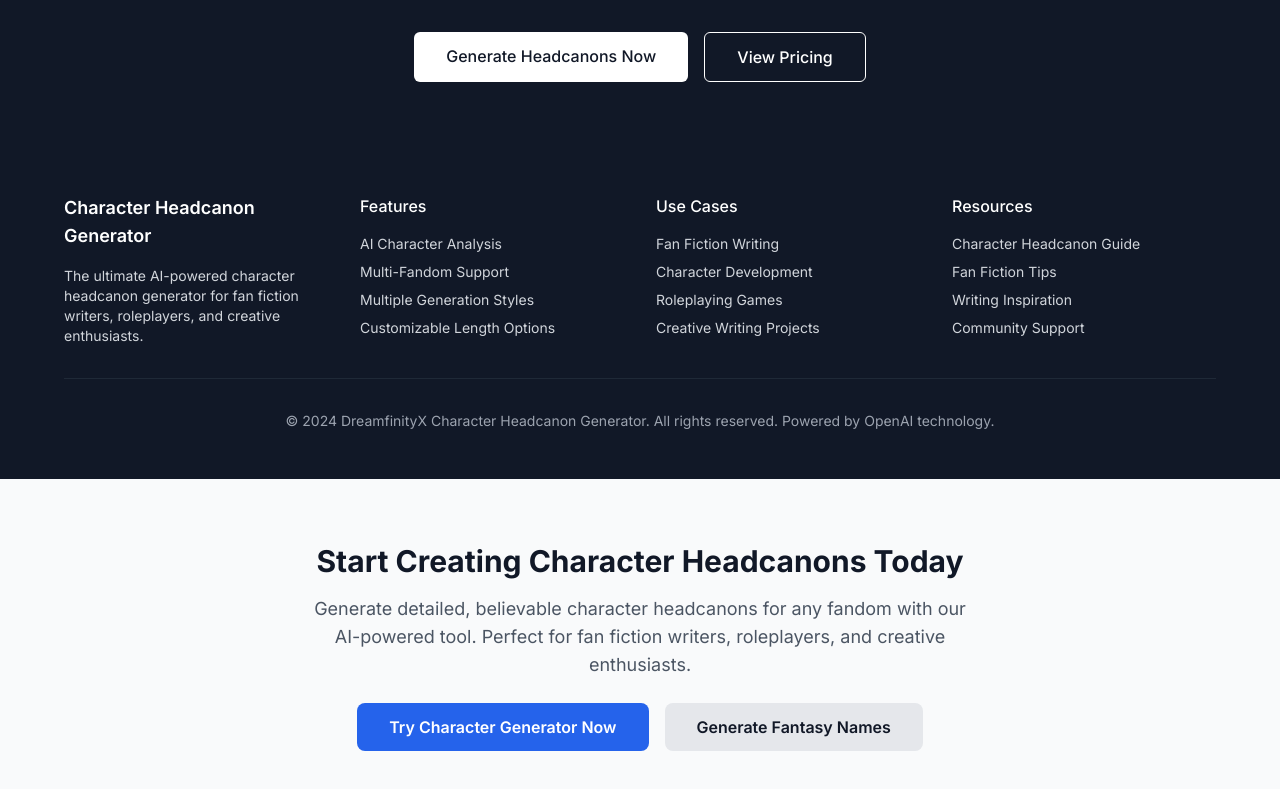
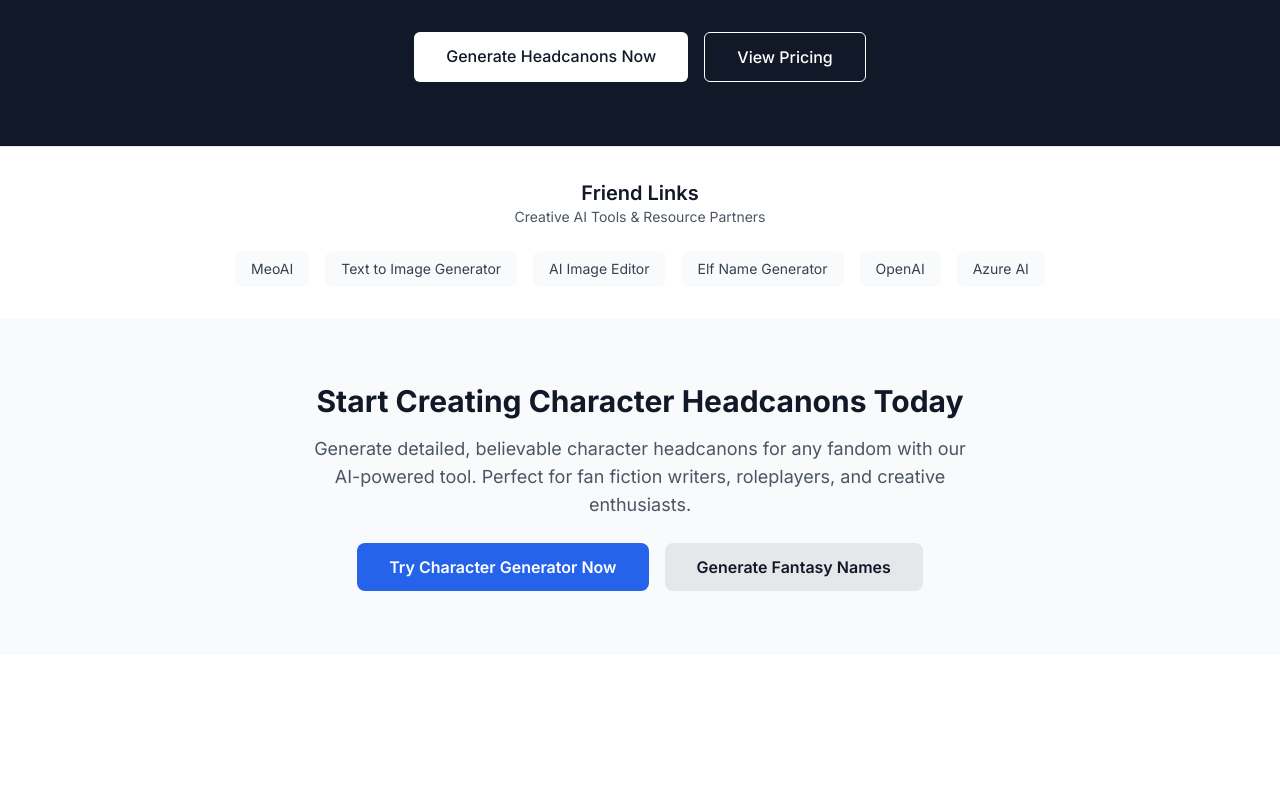
Before and after one commit to ojbkxiongdei/coolify, a Next.js app: page /character-headcanon-generator in a window 1280 px wide. Shown: the part 5727-6516 px from the top of the page. After the commit the page ends 6382 px from the top, so only its background shows below. Built offline with nearby package versions, Linux system fonts and the light colour scheme; no server answers.

Commit message:
优化角色生成器页面：删除冗余footer部分，添加友情链接模块，添加MeoAI网站链接

```diff
--- a/components/CharacterHeadcanonSEO.tsx
+++ b/components/CharacterHeadcanonSEO.tsx
@@ -394,57 +394,59 @@ export default function CharacterHeadcanonSEO() {
         </div>
       </section>
 
-      {/* Footer */}
-      <footer className="py-12 px-4 bg-gray-900 text-white">
+      {/* 友情链接 - 改为英文 */}
+      <section className="py-8 px-4 bg-white border-t border-gray-200">
         <div className="max-w-6xl mx-auto">
-          <div className="grid md:grid-cols-4 gap-8">
-            <div>
-              <h3 className="text-lg font-semibold mb-4">Character Headcanon Generator</h3>
-              <p className="text-gray-300 text-sm">
-                The ultimate AI-powered character headcanon generator for fan fiction writers,
-                roleplayers, and creative enthusiasts.
-              </p>
-            </div>
-
-            <div>
-              <h4 className="font-medium mb-4">Features</h4>
-              <ul className="space-y-2 text-sm text-gray-300">
-                <li>AI Character Analysis</li>
-                <li>Multi-Fandom Support</li>
-                <li>Multiple Generation Styles</li>
-                <li>Customizable Length Options</li>
-              </ul>
-            </div>
-
-            <div>
-              <h4 className="font-medium mb-4">Use Cases</h4>
-              <ul className="space-y-2 text-sm text-gray-300">
-                <li>Fan Fiction Writing</li>
-                <li>Character Development</li>
-                <li>Roleplaying Games</li>
-                <li>Creative Writing Projects</li>
-              </ul>
-            </div>
-
-            <div>
-              <h4 className="font-medium mb-4">Resources</h4>
-              <ul className="space-y-2 text-sm text-gray-300">
-                <li>Character Headcanon Guide</li>
-                <li>Fan Fiction Tips</li>
-                <li>Writing Inspiration</li>
-                <li>Community Support</li>
-              </ul>
-            </div>
+          <div className="text-center mb-6">
+            <h2 className="text-xl font-semibold text-gray-900">Friend Links</h2>
+            <p className="text-sm text-gray-600">Creative AI Tools & Resource Partners</p>
           </div>
-
-          <div className="border-t border-gray-800 mt-8 pt-8 text-center">
-            <p className="text-sm text-gray-400">
-              © 2024 DreamfinityX Character Headcanon Generator. All rights reserved.
-              Powered by OpenAI technology.
-            </p>
+          <div className="flex flex-wrap justify-center gap-4">
+            <a
+              href="https://www.meoai.net/"
+              target="_blank"
+              rel="noopener noreferrer"
+              className="px-4 py-2 bg-gray-50 rounded-lg text-sm text-gray-700 hover:bg-gray-100 transition-colors"
+            >
+              MeoAI
+            </a>
+            <a
+              href="https://dreamfinityx.com/text-to-image"
+              className="px-4 py-2 bg-gray-50 rounded-lg text-sm text-gray-700 hover:bg-gray-100 transition-colors"
+            >
+              Text to Image Generator
+            </a>
+            <a
+              href="https://dreamfinityx.com/image-editor"
+              className="px-4 py-2 bg-gray-50 rounded-lg text-sm text-gray-700 hover:bg-gray-100 transition-colors"
+            >
+              AI Image Editor
+            </a>
+            <a
+              href="https://dreamfinityx.com/elf-name-generator"
+              className="px-4 py-2 bg-gray-50 rounded-lg text-sm text-gray-700 hover:bg-gray-100 transition-colors"
+            >
+              Elf Name Generator
+            </a>
+            <a
+              href="https://openai.com"
+              target="_blank"
+              rel="noopener noreferrer"
+              className="px-4 py-2 bg-gray-50 rounded-lg text-sm text-gray-700 hover:bg-gray-100 transition-colors"
+            >
+              OpenAI
+            </a>
+            <a
+              href="https://azure.microsoft.com"
+              target="_blank"
+              rel="noopener noreferrer"
+              className="px-4 py-2 bg-gray-50 rounded-lg text-sm text-gray-700 hover:bg-gray-100 transition-colors"
+            >
+              Azure AI
+            </a>
           </div>
         </div>
-      </footer>
+      </section>
 
       {/* Call to Action */}
       <section className="py-16 px-4 bg-gray-50">
```
